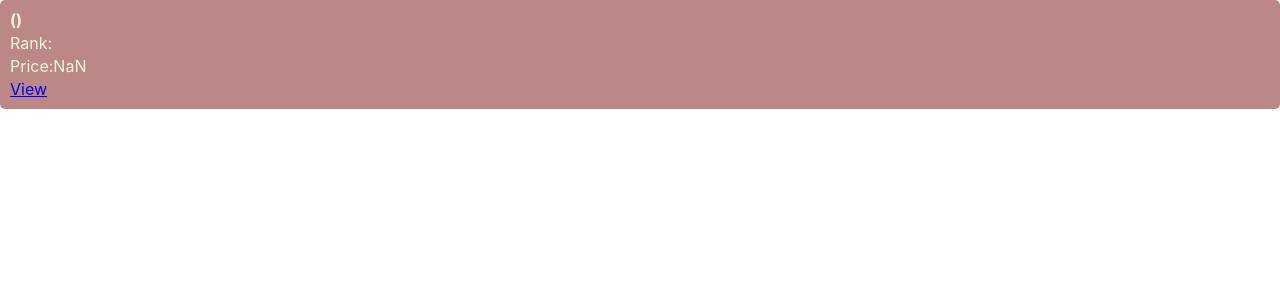
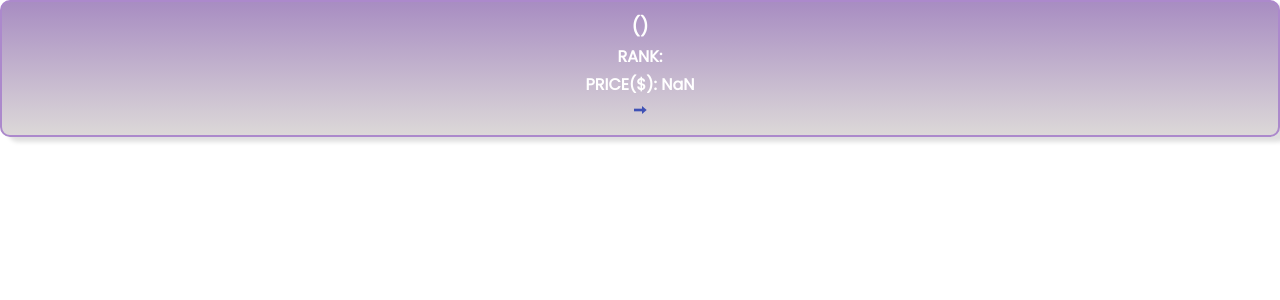
Before and after one commit to yetemegn-telaye/Capstone-React, a React (Create React App) app: page /coin in a window 1280 px wide. Shown: the top 300 px of the page. Built offline with nearby package versions, Linux system fonts and the light colour scheme.

Commit message:
Add styles to components

```diff
--- a/package.json
+++ b/package.json
@@ -8,8 +8,10 @@
     "@testing-library/react": "^13.4.0",
     "@testing-library/user-event": "^13.5.0",
     "axios": "^1.2.0",
+    "bootstrap": "^5.2.3",
     "prop-types": "^15.8.1",
     "react": "^18.2.0",
+    "react-bootstrap": "^2.7.0",
     "react-dom": "^18.2.0",
     "react-icons": "^4.7.1",
     "react-redux": "^8.0.5",
--- a/public/index.html
+++ b/public/index.html
@@ -8,6 +8,12 @@
     <meta
       name="description"
       content="Web site created using create-react-app"
+    />
+    <link rel="preconnect" href="https://fonts.googleapis.com" />
+    <link rel="preconnect" href="https://fonts.gstatic.com" crossorigin />
+    <link
+      href="https://fonts.googleapis.com/css2?family=Poppins&display=swap"
+      rel="stylesheet"
     />
     <link rel="apple-touch-icon" href="%PUBLIC_URL%/logo192.png" />
     <!--
--- a/src/App.css
+++ b/src/App.css
@@ -2,12 +2,21 @@
   padding: 0;
   margin: 0;
   box-sizing: border-box;
+  font-family: "Poppins",sans-serif;
 }
 
 .nav {
-  background-color: brown;
-  color: white;
   padding: 15px;
-  border-bottom: 1px solid brown;
-  text-align: center;
+  background-color: rgb(239, 239, 239);
+  border-bottom: 1px solid rgb(172, 137, 204);
+  box-shadow: 4px 9px 7px #dfdfdf;
 }
+.brand {
+  display: flex;
+  flex-direction: row;
+  align-items: center;
+  gap: 7px;
+}
+h2 {
+  color: rgb(95, 22, 164);
+}
--- a/src/components/Coin.js
+++ b/src/components/Coin.js
@@ -2,30 +2,33 @@ import React from 'react';
 import PropTypes from 'prop-types';
 import '../styles/coin.css';
 import { Link } from 'react-router-dom';
+import { FcRight } from 'react-icons/fc';
 
 const Coin = (props) => {
   const {
     coinId, coinName, symbol, rank, coinPrice,
   } = props;
   return (
-    <div className="coin-container">
-      <h4>
+    <Link to={`/coin-details/${coinId}`} className="coin-container">
+      <h3>
         {coinName}
         {' '}
         (
         {symbol}
         )
-      </h4>
+      </h3>
       <p>
-        Rank:
+        RANK:
         {rank}
       </p>
       <p>
-        Price:
+        PRICE($):
+        {' '}
+        {' '}
         {parseFloat(coinPrice).toFixed(3)}
       </p>
-      <Link to={`/coin-details/${coinId}`}>View</Link>
-    </div>
+      <Link to={`/coin-details/${coinId}`}><FcRight /></Link>
+    </Link>
   );
 };
 Coin.propTypes = {
--- a/src/components/CoinDetail.js
+++ b/src/components/CoinDetail.js
@@ -1,7 +1,8 @@
 import React from 'react';
 import { useSelector } from 'react-redux';
 import { useParams, Link } from 'react-router-dom';
-import { BsFillArrowLeftCircleFill } from 'react-icons/bs';
+import { FaChevronLeft } from 'react-icons/fa';
+import '../styles/coindetail.css';
 
 const CoinDetail = () => {
   const coinData = useSelector((state) => state.coins);
@@ -9,16 +10,32 @@ const CoinDetail = () => {
   return (
     <div>
       <div className="nav detail-nav">
-        <Link to="/"><BsFillArrowLeftCircleFill /></Link>
-        <h4>{id}</h4>
+        <Link to="/"><FaChevronLeft /></Link>
+        <h2>{id.toUpperCase()}</h2>
       </div>
-      <div>
+      <div className="detail-container">
         {
       coinData.filter((coin) => coin.id === id).map((coin) => (
-        <div key={coin.id}>
-          <h4>{coin.coinName}</h4>
-          <p>{coin.rank}</p>
-          <p>{coin.priceUsd}</p>
+        <div key={coin.id} className="desc-cont">
+          <div className="title-coin">
+            <span>
+              COIN NAME:
+              {' '}
+              {coin.coinName}
+            </span>
+          </div>
+          <div className="desc">
+            <p>
+              RANK:
+              {' '}
+              {coin.rank}
+            </p>
+            <p>
+              COIN PRICE($):
+              {' '}
+              {parseFloat(coin.priceUsd).toFixed(3)}
+            </p>
+          </div>
         </div>
       ))
     }
--- a/src/components/HomePage.js
+++ b/src/components/HomePage.js
@@ -1,4 +1,7 @@
 import React, { useEffect, useRef, useState } from 'react';
+import { FaSearch } from 'react-icons/fa';
+import { BiCoinStack } from 'react-icons/bi';
+import Navbar from 'react-bootstrap/Navbar';
 import { useDispatch, useSelector } from 'react-redux';
 import { fetchCoinsData } from '../redux/coins';
 import Coin from './Coin';
@@ -20,12 +23,21 @@ const HomePage = () => {
   if (coinsArr.length > 0) {
     return (
       <div className="home-container">
-        <div className="nav">
-          <h4>Home</h4>
+        <Navbar bg="light" className="nav home-nav">
+          <div className="brand">
+            <BiCoinStack />
+            <h2>
+              HOME
+            </h2>
+          </div>
+
           <form>
+            <FaSearch className="search-icon" />
             <input onChange={(e) => setSearch(e.target.value)} placeholder="Search coins" />
+            {' '}
+
           </form>
-        </div>
+        </Navbar>
         <div className="coins-container">
           {coinsArr.filter((coin) => (search.toLowerCase() === '' ? coin : coin.coinName.toLowerCase().includes(search))).map((coin) => (
             <Coin
--- a/src/styles/coin.css
+++ b/src/styles/coin.css
@@ -1,9 +1,12 @@
 .coin-container {
-  background-color: rgb(187, 135, 135);
+  background-color: rgb(172, 137, 204);
+  text-decoration: none;
+  color: rgb(255, 255, 255);
   opacity: 0.8;
-  border-radius: 5px;
+  border-radius: 10px;
+  border: 2px solid rgb(172, 137, 204);
+  box-shadow: 8px 5px 4px #dfdfdf;
   padding: 10px;
-  color: beige;
   display: flex;
   flex-direction: column;
   gap: 3px;
@@ -12,6 +15,16 @@
 .coin-container:first-child {
   grid-column: 1/span 2;
   opacity: 1;
+  background-image: linear-gradient(to bottom, rgb(168, 141, 194) , rgb(220, 216, 216));
+  text-align: center;
+}
+
+h3{
+  font-weight: 900;
+}
+
+.coin-container p{
+  font-weight: 600;
 }
 
 button {
--- /dev/null
+++ b/src/styles/coindetail.css
@@ -0,0 +1,28 @@
+.detail-nav{
+    display: flex;
+    align-items: center;
+    justify-content: flex-start;
+    gap: 10px;
+}
+.desc-cont {
+    margin: 35px;
+}
+.title-coin{
+    /* color: rgb(95, 22, 164); */
+    font-weight: 800;
+    font-size: larger;
+}
+.desc {
+    margin-top: 35px;
+    display: flex;
+    flex-direction: column;
+    gap: 25px;
+}
+.desc p {
+    padding: 20px;
+    background-color: rgb(172, 137, 204);
+    box-shadow: 8px 5px 4px #dfdfdf;
+    border-radius: 5px;
+    color: rgb(255, 255, 255);
+    font-weight: 600;
+}
--- a/src/styles/home.css
+++ b/src/styles/home.css
@@ -1,3 +1,24 @@
+.home-nav{
+  display: flex;
+  justify-content: space-between;
+  align-items: center;
+}
+form{
+  display: flex;
+  align-items: center;
+  gap: 5px;
+}
+.search-icon {
+position: absolute;
+margin-left: 5px;
+}
+form input{
+  padding: 10px;
+  text-align: center;
+  border-radius: 10px;
+  border-color: rgb(172, 137, 204);
+}
+
 .home-container {
   display: flex;
   flex-direction: column;
@@ -7,6 +28,6 @@
 .coins-container {
   display: grid;
   grid-template-columns: auto auto;
-  gap: 10px;
-  margin: 10px;
+  gap: 25px;
+  margin: 15px;
 }
```
Also changed, not shown: 1 other file (tests, documents, lock files or other folders).
